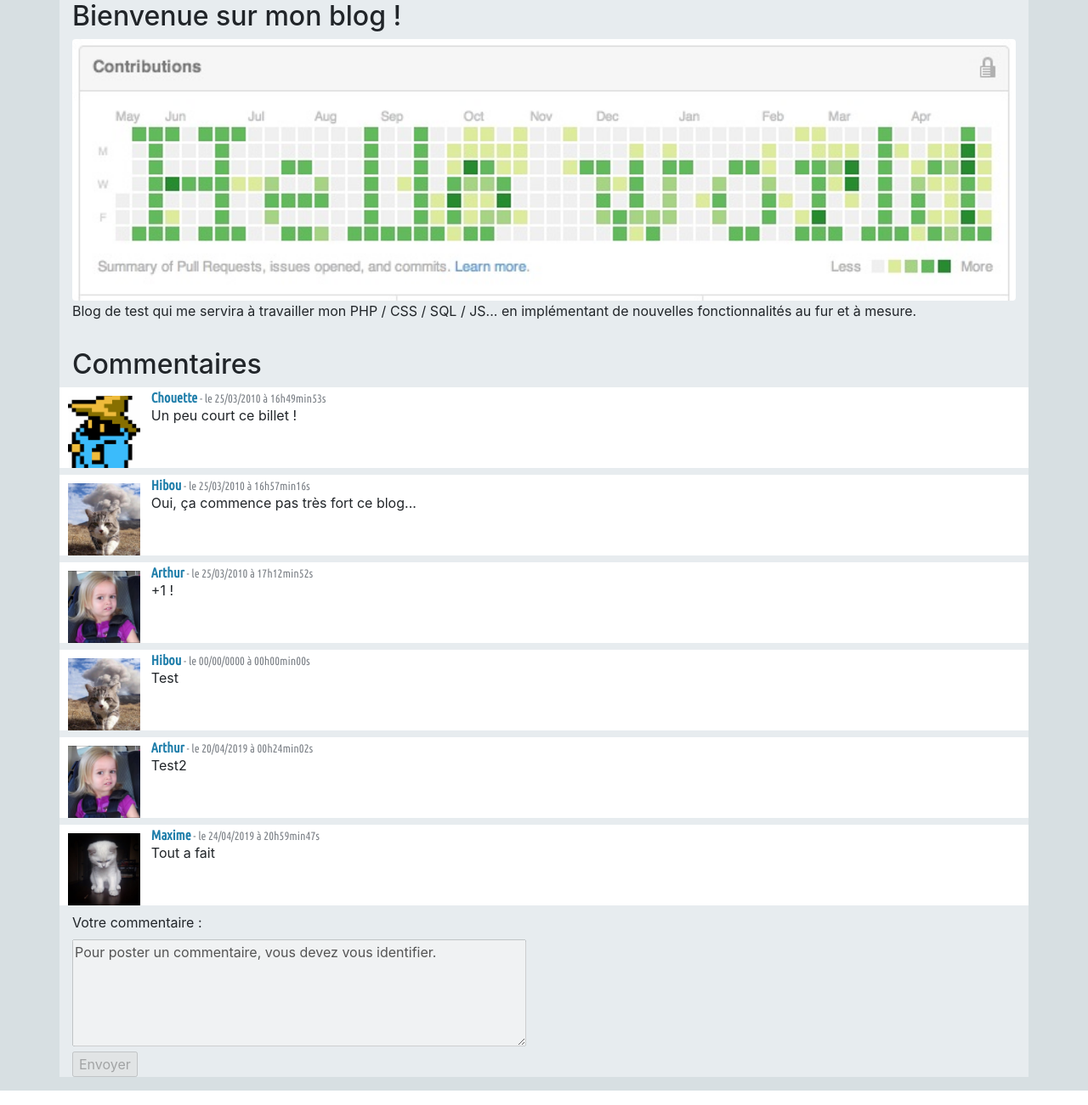
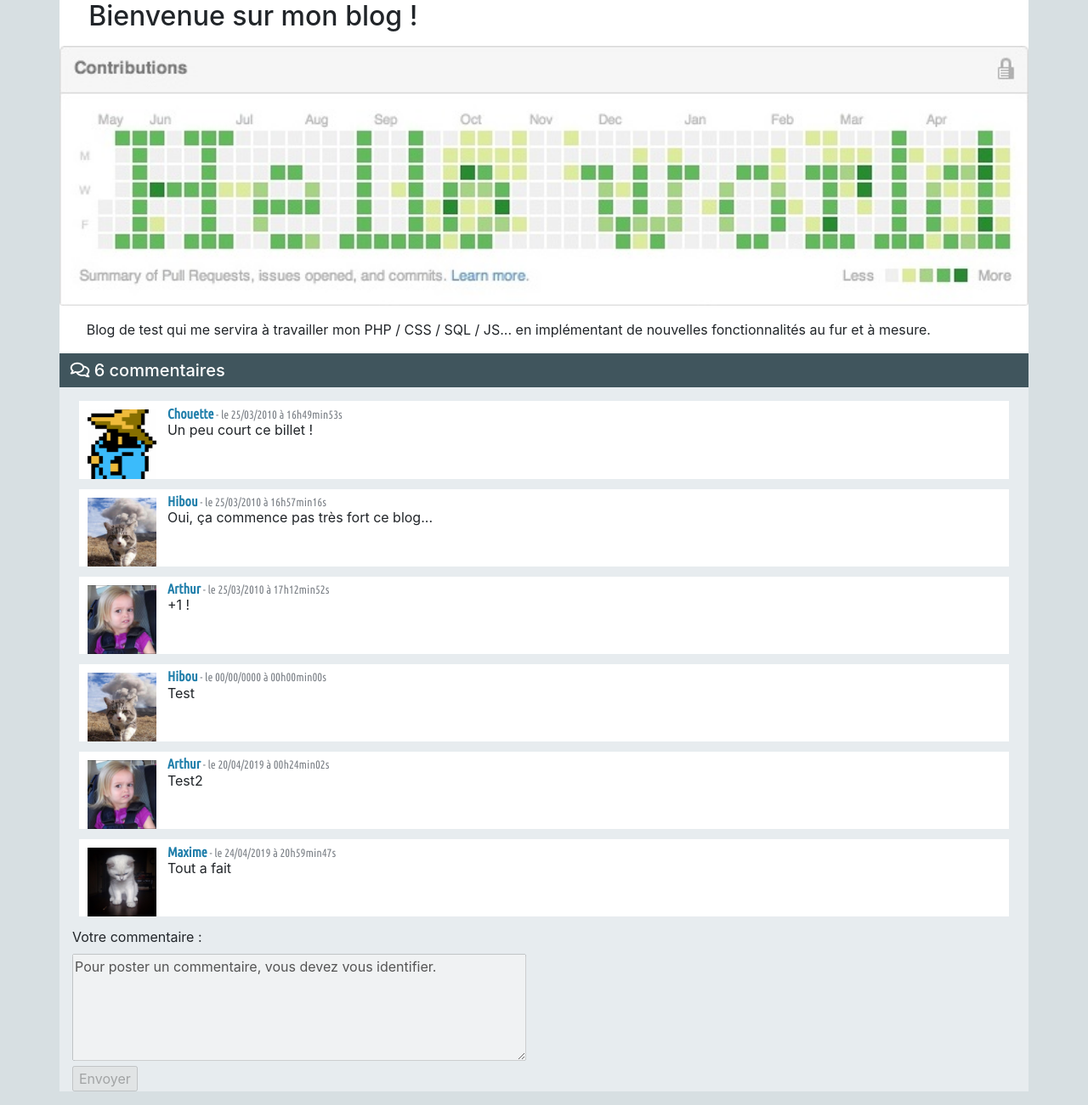
Before and after one commit to Sulff57/TestBlog, a PHP site: page /commentaires.php?id_news=1 in a window 1280 px wide. Shown: the part 56-1357 px from the top of the page at 85% size. Run offline with PHP 8.4, Linux system fonts and the light colour scheme; data comes from the database, SQL or seed files in the repository.

Commit message:
Amélioration de la présentation de la page des commentaires

```diff
--- a/afficher_billet_seul.php
+++ b/afficher_billet_seul.php
@@ -8,12 +8,12 @@ function afficher_billet_seul($req)
     $id_news = htmlspecialchars($billet['id']);
     $titre_billet = htmlspecialchars($billet['titre']);
     ?><div class="col-md-12">
-      <h2>
+      <h2 id="titre">
       <?php echo $titre_billet;?>
       </h2>
     </div>
-    <div class="col-md-12">
-      <img class="illustrations_articles rounded" alt="Illustration article" src="uploads/articles/illustrations/<?php echo $id_news; ?>.jpg" />
+    <div class="illustrations_articles_div col-md-12">
+      <img class="illustrations_articles_img rounded" alt="Illustration article" src="uploads/articles/illustrations/<?php echo $id_news; ?>.jpg" />
     </div>
     <div class="news col-md-12">
         <!-- echo "<i> le " . htmlspecialchars($billet['date_jour'])
--- a/commentaires.php
+++ b/commentaires.php
@@ -75,10 +75,13 @@ try {
   Message :<br/>' .
   $e->getMessage());
 }
+$rows = $req2->fetchAll();
+// On indique le nombre de commentaires qu'on obtient à partir du nombre de champs
+// retournés
 
-    ?><h2>Commentaires</h2><?php
+    ?><h5 id="bandeau_commentaires"><span class="align-middle" id="contenu_bandeau"><i class="far fa-comments"></i><?php echo ' ' . count($rows); ?> commentaires</span></h5><?php
 
-$rows = $req2->fetchAll();
+
 if (count($rows) == 0) // !!! A MODIFIER : SI PAS DE COMMENTAIRES EXISTANTS PROVOQUE UNE FAUSSE ERREUR
 {
   echo("Erreur: numéro de billet invalide.");
@@ -88,7 +91,7 @@ else
   ?><aside class="commentaires"><?php
   foreach ($rows as $row)
   {
-    ?><div class="row"><?php
+    ?><div class="row mx-2"><?php
         if (file_exists('uploads/avatars/' . $row['id_auteur'] . '.png'))
         {
           // echo '<b class="col-lg-1">' . htmlspecialchars($row['pseudo']) .
--- a/css/commentaires.css
+++ b/css/commentaires.css
@@ -1,13 +1,52 @@
 .container
 {
   background-color: #E7ECEF;
+}
 
+article{
+  background-color: white;
 }
+
+#titre{
+  padding-left: 1.5vw;
+}
+
+.news p{
+  width: 97%;
+  margin-left: auto;
+  margin-right: auto;
+  margin-bottom: 2vh;
+}
+
+.illustrations_articles_div{
+  position: relative;
+  left: -15px;
+  margin-top: 1vh;
+  margin-bottom: 2vh;
+}
+
+.illustrations_articles_img{
+  width: calc(100% + 30px);
+}
+
+#bandeau_commentaires{
+  background-color: #40555D;
+  color: white;
+  padding-left: 1vw;
+  padding-top: 0.5vw;
+  margin-bottom: 2vh;
+  width: calc(100% + 30px);
+  height: 5vh;
+  position: relative;
+  left: -15px;
+}
+
+
 
 .commentaires .row
 {
   background-color: #FFFFFF;
-  margin-bottom: 1vh;
+  margin-bottom: 1.5vh;
   min-height: 9vh;
 }
 
@@ -16,6 +55,8 @@
 {
   font-family: "Ubuntu Condensed","Segoe UI",Verdana,Helvetica,Sans-Serif !important;
   height: 1vh;
+  position: relative;
+  top: 0.3vh;
 }
 
 .pseudo_commentaire
@@ -44,5 +85,5 @@
 
 .commentaire_contenu{
   position: relative;
-  top: -15px;
+  top: -10px;
 }
--- a/style.css
+++ b/style.css
@@ -126,7 +126,7 @@ article h3 a:hover
   text-align: center;
 }
 
-.news p
+#div_contenu_article
 {
   margin-top: 0px;
   height: 5vh;
```
Also changed, not shown: uploads/articles/illustrations/1.jpg, 1 other file.
